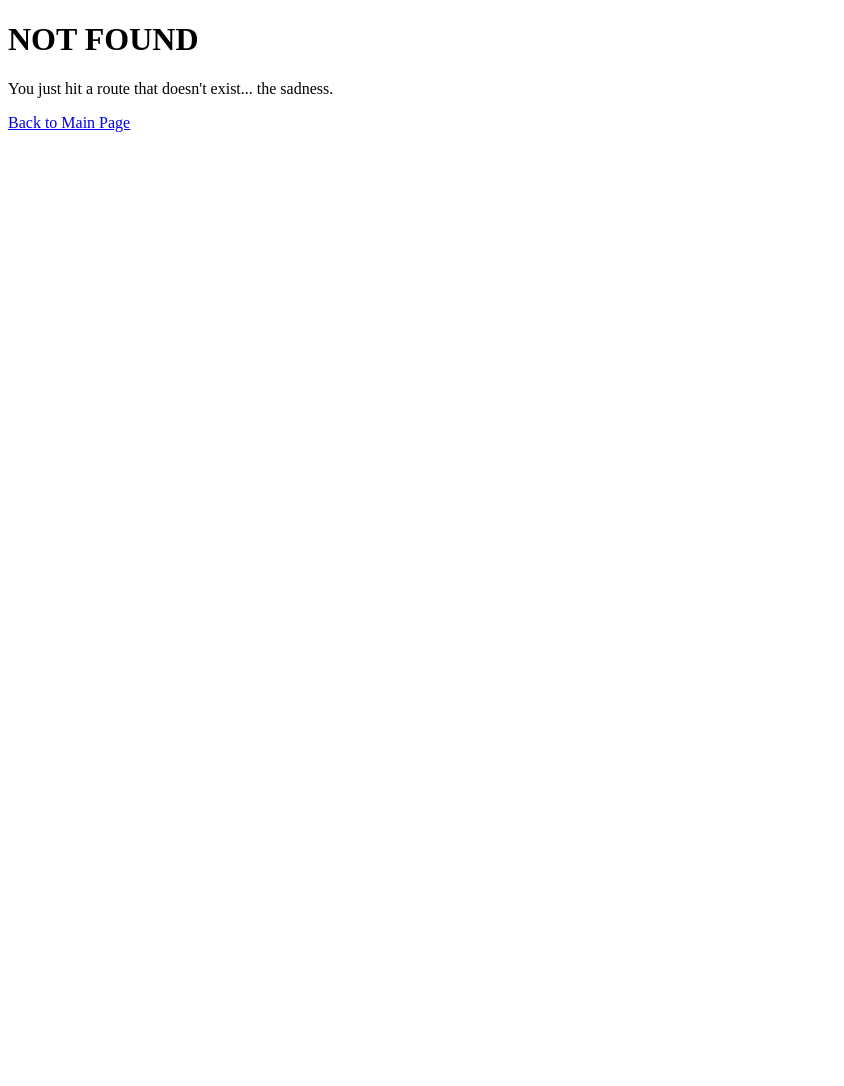
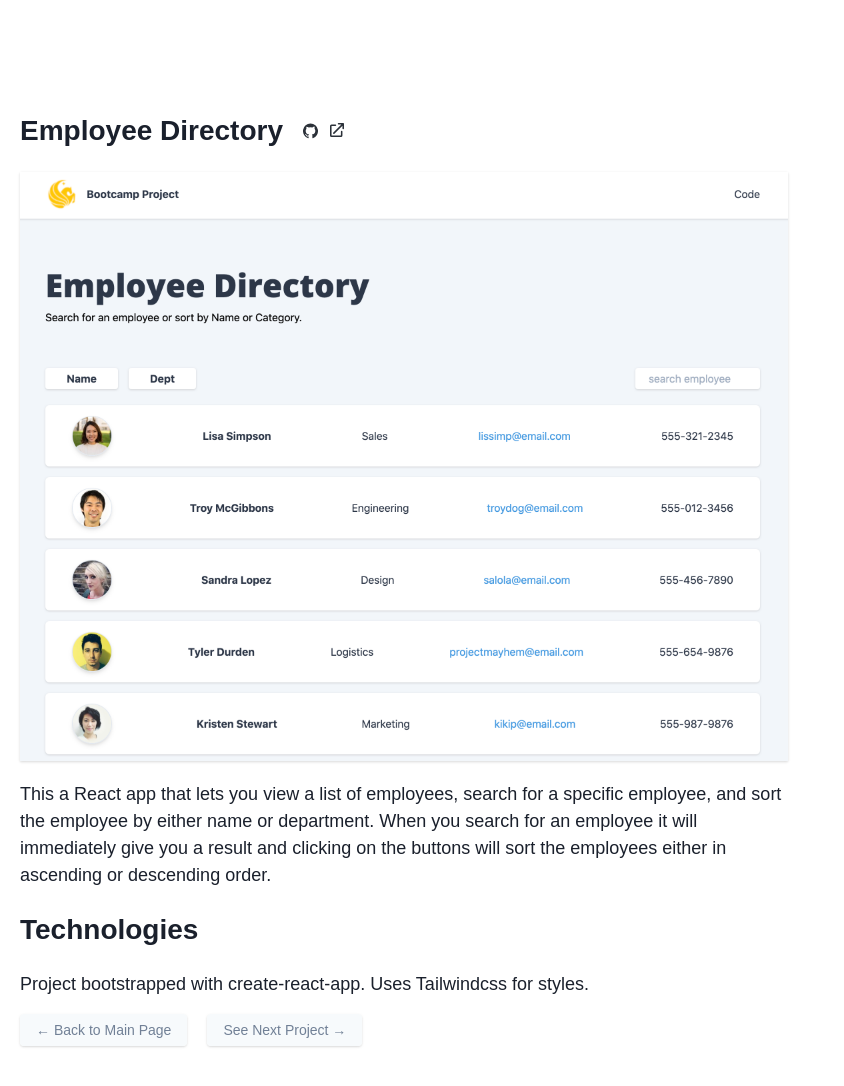
Before and after one commit to yarocruz/portfolio-2020, a Gatsby site: page /employee-directory in a window 1280 px wide. Before the commit this address had no page. Shown: the whole page, without its empty margins (0-844 px from the left). Before the commit the page ends 800 px from the top, so only its background shows below. Built offline with nearby package versions, Linux system fonts and the light colour scheme; Gatsby itself is replaced by a stand-in of ours; a web font is replaced by a local one.

Commit message:
added new project. rearranged the order of projects

```diff
--- /dev/null
+++ b/src/pages/employee-directory.js
@@ -0,0 +1,43 @@
+import React from "react"
+import { Link } from "gatsby"
+
+import employeeDirectory from "../images/employee-directory.png";
+
+import "../assets/tailwind.css"
+
+const CodeQuizPage = () => (
+  <div className="container text-gray-900 mx-auto mx-10 my-10">
+    <div className="page p-5">
+      <div className="flex items-center mb-5">
+        <h1 className="secondary-heading pr-5">Employee Directory</h1>
+        <div className="flex">
+          <a href="https://github.com/yarocruz/react-employee-directory">
+            <svg xmlns="http://www.w3.org/2000/svg" width="15" height="15.66" viewBox="0 0 15 14.66">
+              <path className="icon" id="Path_1" data-name="Path 1" d="M143.812,107.408a7.5,7.5,0,0,0-2.371,14.62c.373.069.511-.166.511-.364v-1.276c-2.086.46-2.528-1-2.528-1a2.008,2.008,0,0,0-.833-1.1c-.677-.46.055-.46.055-.46a1.579,1.579,0,0,1,1.147.774,1.6,1.6,0,0,0,2.183.626,1.593,1.593,0,0,1,.46-1c-1.667-.189-3.417-.833-3.417-3.707a2.9,2.9,0,0,1,.769-2.012,2.731,2.731,0,0,1,.074-1.985s.631-.2,2.063.769a7.1,7.1,0,0,1,3.758,0c1.432-.972,2.058-.769,2.058-.769a2.717,2.717,0,0,1,.078,1.985,2.9,2.9,0,0,1,.769,2.012c0,2.883-1.754,3.513-3.426,3.684a1.773,1.773,0,0,1,.511,1.381c0,1,0,1.814,0,2.058s.134.433.516.364a7.506,7.506,0,0,0-2.376-14.62Z" transform="translate(-136.302 -107.38)" fill="#2b3139" fillRule="evenodd" />
+            </svg>
+          </a>
+          <a href="https://yarocruz.github.io/react-employee-directory//code-quiz/" target="_blank" rel="noopener noreferrer" className="ml-3">
+            <svg xmlns="http://www.w3.org/2000/svg" width="14" height="14" viewBox="0 0 14 14">
+              <path className="icon" id="icon-external-link" d="M15.444,5.652,7.433,13.663a.778.778,0,1,1-1.089-1.1l8-8H11.556a.778.778,0,0,1,0-1.556h4.667A.778.778,0,0,1,17,3.778V8.444a.778.778,0,1,1-1.556,0Zm-1.556,5.9a.778.778,0,0,1,1.556,0v3.889A1.556,1.556,0,0,1,13.889,17H4.556A1.556,1.556,0,0,1,3,15.444V6.111A1.56,1.56,0,0,1,4.556,4.556H8.444a.778.778,0,1,1,0,1.556H4.556v9.333h9.333Z" transform="translate(-3 -3)" fill="#2b3139" />
+            </svg>
+          </a>
+        </div>
+      </div>
+
+      <img className="lg:max-w-3xl max-w-full mb-5 shadow" src={employeeDirectory} alt="screenshot of note taker applications" />
+
+      <p className="max-w-3xl my-5">This a React app that lets you view a list of employees, search for a specific employee, and sort the employee
+        by either name or department. When you search for an employee it will immediately give you a
+        result and clicking on the buttons will sort the employees either in ascending or descending order.</p>
+
+      <h1 className="secondary-heading pr-5">Technologies</h1>
+
+      <p className="max-w-3xl my-5">Project bootstrapped with create-react-app. Uses Tailwindcss for styles.</p>
+
+      <Link to="/" className="shadow bg-gray-100 hover:bg-gray-300 focus:shadow-outline focus:outline-none text-gray-600 hover:text-gray-800 text-sm py-2 px-4 mr-5 rounded">{`${String.fromCharCode(8592)} Back to Main Page`}</Link>
+      <Link to="/poddler" className="shadow bg-gray-100 hover:bg-gray-300 focus:shadow-outline focus:outline-none text-gray-600 hover:text-gray-800 text-sm py-2 px-4 rounded">{`See Next Project ${String.fromCharCode(8594)}`}</Link>
+    </div>
+  </div>
+)
+
+export default CodeQuizPage
--- a/src/pages/index.js
+++ b/src/pages/index.js
@@ -21,6 +21,14 @@
         <h1 className="mb-5 secondary-heading">Projects</h1>
         <div className="grid md:grid-cols-2 lg:grid-cols-3 gap-4">
           <ProjectCard
+            title="Employee Directory"
+            githubLink="https://github.com/yarocruz/react-employee-directory"
+            demoLink="https://yarocruz.github.io/react-employee-directory//"
+            description="React application that lets you quickly view and sort employees."
+            tech={["React", "Tailwindcss"]}
+            pageRoute="/employee-directory/"
+          />
+          <ProjectCard
             title="Poddler"
             githubLink="https://github.com/yarocruz/project-2"
             demoLink="https://sheltered-gorge-46855.herokuapp.com/"
@@ -32,7 +40,7 @@
             title="Eat Da Burger"
             githubLink="https://github.com/yarocruz/eat-da-burger"
             demoLink="https://aqueous-beyond-86348.herokuapp.com/"
-            description="Eat Da Burger is a full stack web application that lets you add burgers and then devour them like an animal."
+            description="Full stack web application that lets you add burgers and then devour them like an animal."
             tech={["Express", "MySQL", "Bootstrap"]}
             pageRoute="/eatDaBurger/"
           />
@@ -43,14 +51,6 @@
             description="Front end web application that uses OpenWeatherMap's API to fetch weather data."
             tech={["jQuery", "Bootstrap"]}
             pageRoute="/weatherDashboard/"
-          />
-          <ProjectCard
-            title="Note Taker"
-            githubLink="https://github.com/yarocruz/note-taker"
-            demoLink="https://secret-ravine-58567.herokuapp.com/"
-            description="Simple note taker app that for adding notes."
-            tech={["Nodejs", "Express", "JSON"]}
-            pageRoute="/noteTaker/"
           />
           <ProjectCard
             title="Code Quiz"
--- a/src/pages/weatherDashboard.js
+++ b/src/pages/weatherDashboard.js
@@ -46,7 +46,7 @@
             </p>
 
             <Link to="/" className="shadow bg-gray-100 hover:bg-gray-300 focus:shadow-outline focus:outline-none text-gray-600 hover:text-gray-800 text-sm py-2 px-4 mr-5 rounded">{`${String.fromCharCode(8592)} Back to Main Page`}</Link>
-            <Link to="/noteTaker" className="shadow bg-gray-100 hover:bg-gray-300 focus:shadow-outline focus:outline-none text-gray-600 hover:text-gray-800 text-sm py-2 px-4 rounded">{`See Next Project ${String.fromCharCode(8594)}`}</Link>
+            <Link to="/codeQuiz" className="shadow bg-gray-100 hover:bg-gray-300 focus:shadow-outline focus:outline-none text-gray-600 hover:text-gray-800 text-sm py-2 px-4 rounded">{`See Next Project ${String.fromCharCode(8594)}`}</Link>
         </div>
     </div>
 )
```
Also changed, not shown: src/images/employee-directory.png (added).
